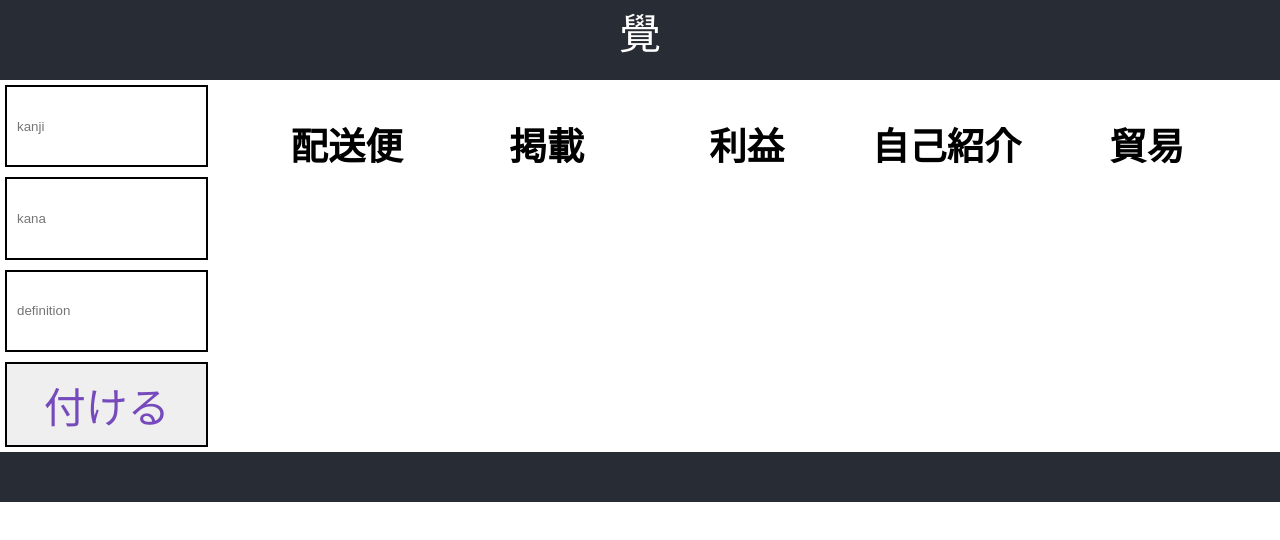
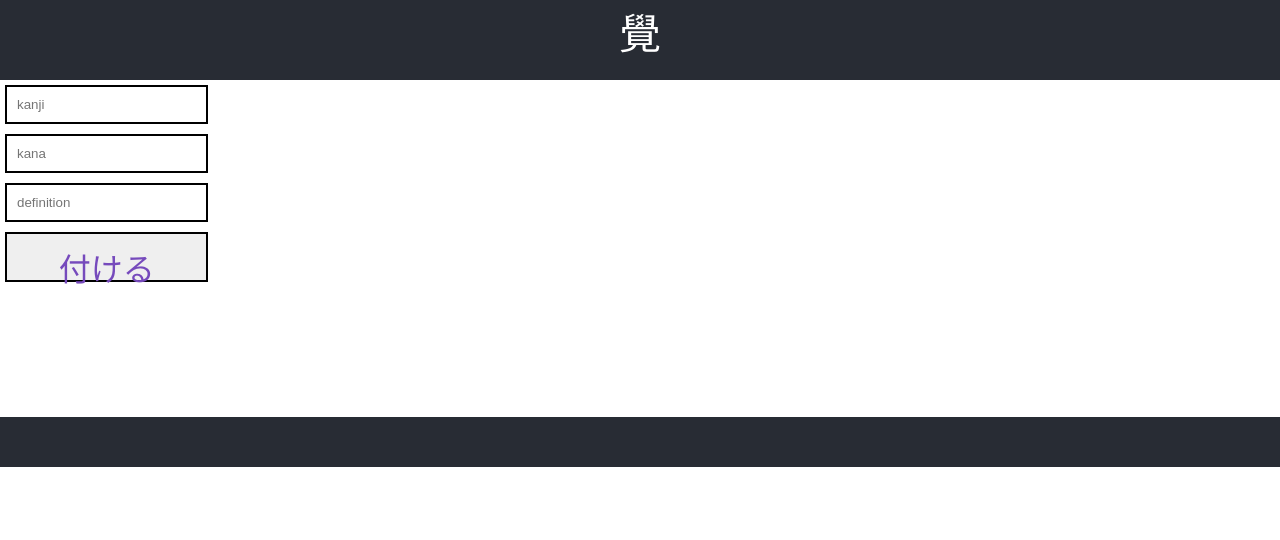
Before and after one commit to nathan-lapinski/vocab_helper, a React (Create React App) app: page / in a window 1280 px wide. Shown: the top 540 px of the page. Built offline with nearby package versions, Linux system fonts and the light colour scheme.

Commit message:
Adding container component for the vocab form, and using mapdispatchtoprops to dispatch a vocabwordscreate action on form submit

```diff
--- a/src/App.js
+++ b/src/App.js
@@ -1,7 +1,7 @@
 import React, { Component } from 'react';
 import './App.css';
 import VocabListContainer from './vocab/containers/VocabListContainer'
-import VocabAddForm from './vocab/vocab-add-form/VocabAddForm';
+import VocabFormContainer from './vocab/containers/VocabFormContainer';
 class App extends Component {
   render() {
     return (
@@ -10,7 +10,7 @@ class App extends Component {
           覺
         </header>
         <aside className='App-aside'>
-          <VocabAddForm></VocabAddForm>
+          <VocabFormContainer></VocabFormContainer>
         </aside>
         <main className='App-main'>
           <VocabListContainer></VocabListContainer>
--- a/src/state/vocab/vocabMiddleware.js
+++ b/src/state/vocab/vocabMiddleware.js
@@ -1,6 +1,7 @@
 import { call, put, takeLatest } from 'redux-saga/effects';
 import * as actions from './vocabActions';
 
+// TODO: This saga is currently a no-op, since words are pulled from local storage
 function* fetchVocabSaga() {
   try {
     const data = yield call(fetchTestData)
@@ -15,35 +16,10 @@ function* fetchVocabSaga() {
   }
 }
 
+const fetchTestData = () => Promise.resolve([])
+
 function* vocabRequestSaga() {
   yield takeLatest(actions.VOCAB_WORDS_REQUEST, fetchVocabSaga)
 }
 
-// TEST CODE - MOCK DATA
-// TODO: Move fetch logic into a proper API service, and fetch data
-// from a real endpoint
-const testData = [{
-    word: '配送便',
-    reading: 'はいそうびん',
-    answer: 'Delivery Service'
-  },{
-    word: '掲載',
-    reading: 'けいさい',
-    answer: 'Publication'
-  },{
-    word: '利益',
-    reading: 'りえき',
-    answer: 'Profits'
-  },{
-    word: '自己紹介',
-    reading: 'じこしょうかい',
-    answer: 'Self Introduction'
-  },{
-    word: '貿易',
-    reading: 'ぼうえき',
-    answer: 'Foreign Trade'
-  }]
-const fetchTestData = () => Promise.resolve(testData)
-// END TEST CODE
-
 export default vocabRequestSaga;
--- /dev/null
+++ b/src/vocab/containers/VocabFormContainer.js
@@ -0,0 +1,29 @@
+import React, { Component } from 'react'
+import { connect } from 'react-redux'
+import { vocabWordsCreate } from '../../state/vocab/vocabActions'
+import VocabAddForm from '../vocab-add-form/VocabAddForm'
+
+class VocabFormContainer extends Component {
+  constructor(props) {
+    super(props)
+  }
+
+  render() {
+    return (
+      <div>
+        <VocabAddForm
+          onSubmit={this.props.onSubmit}
+        >
+        </VocabAddForm>
+      </div>
+    )
+  }
+}
+
+const mapDispatchToProps = dispatch => {
+  return {
+    onSubmit: (word) => dispatch(vocabWordsCreate(word))
+  }
+}
+
+export default connect(null, mapDispatchToProps)(VocabFormContainer)
--- a/src/vocab/vocab-add-form/VocabAddForm.css
+++ b/src/vocab/vocab-add-form/VocabAddForm.css
@@ -1,14 +1,15 @@
 .vocab-add-form-view-container {
   display: flex;
   flex-direction: column;
-  justify-content: center;
+  justify-content: flex-start;
   height: 100%;
 }
 
-.vocab-add-form-view-container > .vocab-form-field {
+.vocab-form-field {
   flex: 1;
   padding: 10px;
   margin: 5px;
+  max-height: 50px;
 }
 
 .vocab-add-form-input {
@@ -18,7 +19,7 @@
 .vocab-add-form-button {
   border: 2px solid black;
   cursor: pointer;
-  font-size: calc(10px + 4vmin);
+  font-size: 4vmin;
   color: #764ABC;
 }
 
--- a/src/vocab/vocab-add-form/VocabAddForm.js
+++ b/src/vocab/vocab-add-form/VocabAddForm.js
@@ -1,14 +1,37 @@
 import React from 'react'
-import PropTypes from 'prop-types'
 import './VocabAddForm.css'
 
-const VocabAddForm = () => (
+const VocabAddForm = ({onSubmit}) => {
+  let word, reading, answer;
+  return (
   <div className='vocab-add-form-view-container'>
-    <input type='text' className='vocab-add-form-input vocab-form-field' placeholder='kanji'></input>
-    <input type='text' className='vocab-add-form-input vocab-form-field' placeholder='kana'></input>
-    <input type='text' className='vocab-add-form-input vocab-form-field' placeholder='definition'></input>
-    <button className='vocab-add-form-button vocab-form-field'>付ける</button>
-  </div>
-)
+    <input
+      type='text'
+      className='vocab-add-form-input vocab-form-field'
+      placeholder='kanji'
+      ref={(node) => word = node}></input>
+    <input
+      type='text'
+      className='vocab-add-form-input vocab-form-field'
+      placeholder='kana'
+      ref={(node) => reading = node}></input>
+    <input
+      type='text'
+      className='vocab-add-form-input vocab-form-field'
+      placeholder='definition'
+      ref={(node) => answer = node}></input>
+    <button
+      className='vocab-add-form-button vocab-form-field'
+      onClick={() => {
+          console.log('clicked with: ', onSubmit)
+          onSubmit({
+            word: word.value,
+            reading: reading.value,
+            answer: answer.value})
+        }
+      }
+    >付ける</button>
+  </div>)
+}
 
 export default VocabAddForm
```
